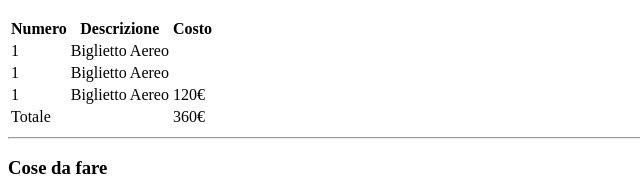
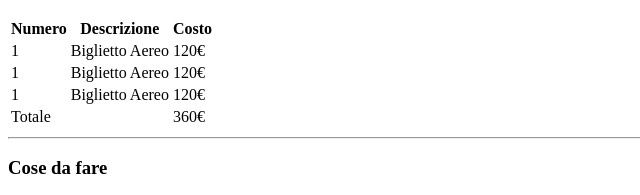
Before and after one commit to filippo-falcone/html-london-trip, a plain HTML site: page index.html in a window 1280 px wide. Shown: the part 744-939 px from the top of the page, 0-640 px from the left. Drawn offline with Linux system fonts and the light colour scheme.

Commit message:
fix: add fly price to tbody

```diff
--- a/index.html
+++ b/index.html
@@ -33,12 +33,12 @@
                     <tr>
                         <td>1</td>
                         <td>Biglietto Aereo</td>
-                        <td></td>
+                        <td>120€</td>
                     </tr>
                     <tr>
                         <td>1</td>
                         <td>Biglietto Aereo</td>
-                        <td></td>
+                        <td>120€</td>
                     </tr>
                     <tr>
                         <td>1</td>
```
